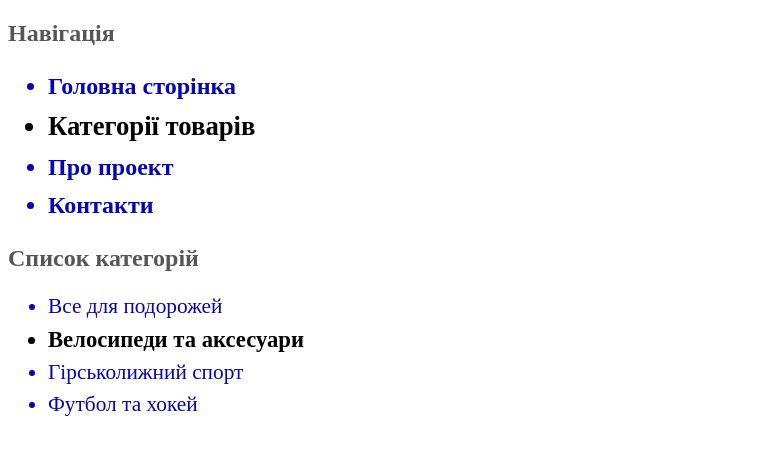
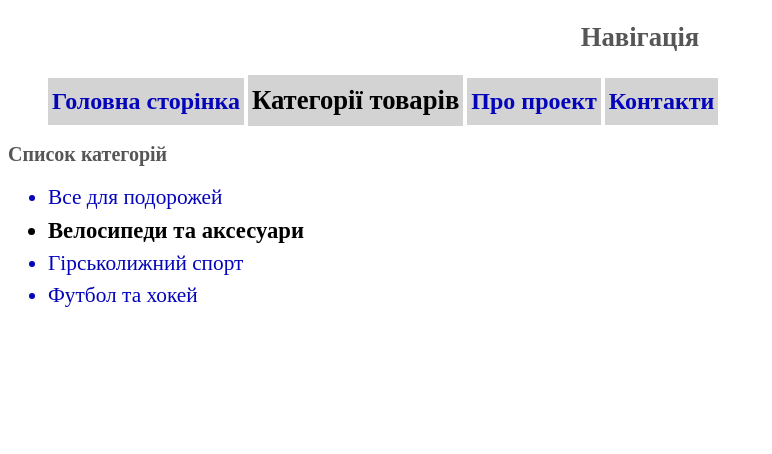
Before and after one commit to Misha2048/IT_Lessons, a plain HTML site: page Selector_combs/index.html in a window 1280 px wide. Shown: the whole page, without its empty margins (0-772 px from the left). Drawn offline with Linux system fonts and the light colour scheme.

Commit message:
Selector_combs finished

```diff
--- a/Selector_combs/index.html
+++ b/Selector_combs/index.html
@@ -5,19 +5,23 @@
 	<link rel="stylesheet" href="styles/styles.css">
 </head>
 <body>
+	<div class=" menu main-menu">
 		<h2>Навігація</h2>
-	<ul class=" menu main-menu">
+		<ul>
 			<li>Головна сторінка</li>
 			<li class="active">Категорії товарів</li>
 			<li>Про проект</li>
 			<li>Контакти</li>
 		</ul>
+	</div>
+	<div class="menu categ-menu">
 		<h2>Список категорій</h2>
-	<ul class="menu categ-menu">
+		<ul>
 			<li>Все для подорожей</li>
 			<li class=active>Велосипеди та аксесуари</li>
 			<li>Гірськолижний спорт</li>
 			<li>Футбол та хокей</li>
 		</ul>
+	</div>
 </body>
 </html>
--- a/Selector_combs/styles/styles.css
+++ b/Selector_combs/styles/styles.css
@@ -2,29 +2,40 @@ h2 {
     color: #565656;
 }
 
-.menu > li {
+.menu li {
   color: #0404ba;
 }
 
-.main-menu > li {
+.main-menu h2 {
+  text-align: center;
+  font-size: 20pt
+}
+
+.main-menu li {
+  display: inline-block;
+  background-color: lightgrey;
+  padding: 4px;
   line-height: 1.6;
   font-size: 18pt;
   font-weight: bold;
 }
 
+.categ-menu h2 {
+  font-size: 15pt
+}
 
-.categ-menu > li {
+.categ-menu li {
   color: #0404ba;
   line-height: 1.5;
   font-size: 16pt;
 }
 
-.main-menu > li.active {
+.main-menu li.active {
 	color: black;
 	font-size: 20pt;
 }
 
-.categ-menu > li.active {
+.categ-menu li.active {
 	color: black;
 	font-size: 17pt;
 	font-weight: bold;
```
Lines whose indentation alone changed are shown as unchanged.
